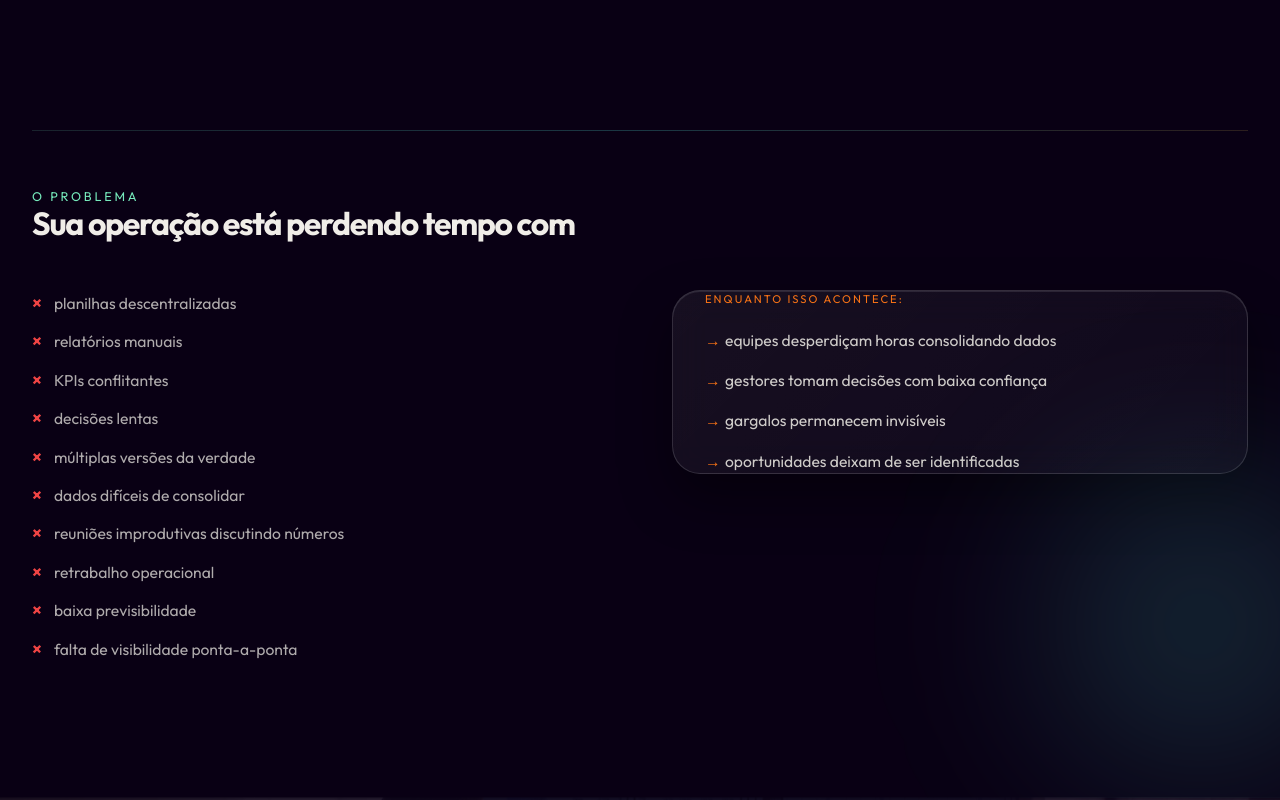
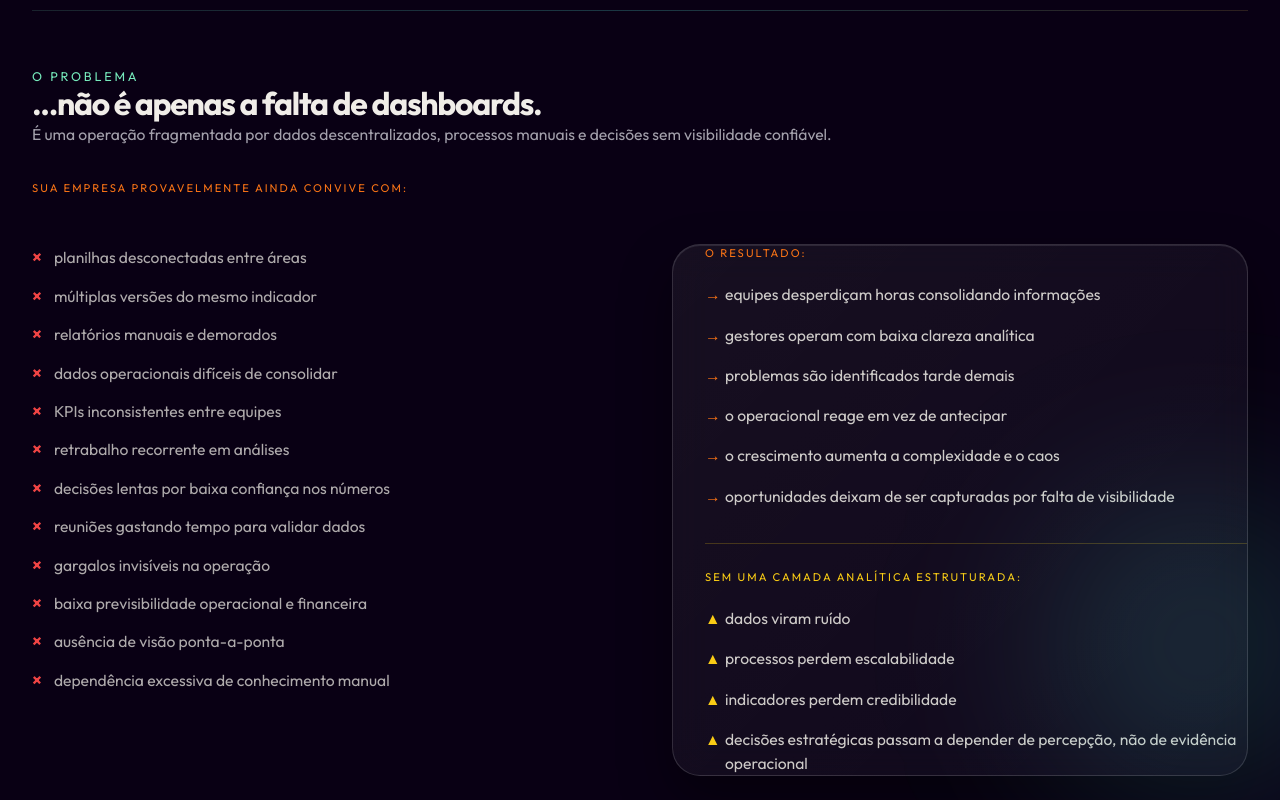
Before and after one commit to HugoLoyalConsulting/Website-LoyalConsulting, a Next.js app: page / in a window 1280 px wide. Shown: the part 960-1760 px from the top of the page. Built offline with nearby package versions, Linux system fonts and the light colour scheme; no server answers.

Commit message:
feat(copy): reforça narrativa do problema e paleta de ícones por severidade

```diff
--- a/app/globals.css
+++ b/app/globals.css
@@ -1873,6 +1873,16 @@ a {
   padding-left: 2rem;
 }
 
+.lc-dores-consequences--impact {
+  border-left-color: rgba(249, 115, 22, 0.48);
+}
+
+.lc-dores-next-block {
+  margin-top: 2.2rem;
+  padding-top: 1.55rem;
+  border-top: 1px solid rgba(250, 204, 21, 0.22);
+}
+
 .lc-dores-while-title {
   font-size: 0.7rem;
   letter-spacing: 0.18em;
@@ -1881,6 +1891,14 @@ a {
   margin-bottom: 1.25rem;
 }
 
+.lc-dores-while-title--impact {
+  color: #f97316;
+}
+
+.lc-dores-while-title--warning {
+  color: #facc15;
+}
+
 .lc-consequences-list {
   list-style: none;
   padding: 0;
@@ -1905,10 +1923,16 @@ a {
   color: #f97316;
 }
 
+.lc-consequences-list--warning li::before {
+  content: "▲";
+  color: #facc15;
+}
+
 @media (max-width: 768px) {
   .lc-dores-grid {
     grid-template-columns: 1fr;
   }
+
   .lc-dores-consequences {
     border-left: none;
     border-top: 2px solid rgba(249, 115, 22, 0.4);
@@ -2225,10 +2249,11 @@ a {
   .lc-how-step {
     padding: 1.3rem;
     gap: 0.8rem;
+  }
+
   .lc-how-gallery {
     margin-top: 0.85rem;
     padding-bottom: 0.25rem;
-  }
   }
 
   .lc-how-num {
--- a/app/page.tsx
+++ b/app/page.tsx
@@ -5,23 +5,34 @@ import { HeroCarouselScene } from "@/components/HeroCarouselScene";
 import { StickyTopNav, WhatsAppIcon, WHATSAPP_URL } from "@/components/StickyTopNav";
 
 const dores = [
-  "planilhas descentralizadas",
-  "relatórios manuais",
-  "KPIs conflitantes",
-  "decisões lentas",
-  "múltiplas versões da verdade",
-  "dados difíceis de consolidar",
-  "reuniões improdutivas discutindo números",
-  "retrabalho operacional",
-  "baixa previsibilidade",
-  "falta de visibilidade ponta-a-ponta",
+  "planilhas desconectadas entre áreas",
+  "múltiplas versões do mesmo indicador",
+  "relatórios manuais e demorados",
+  "dados operacionais difíceis de consolidar",
+  "KPIs inconsistentes entre equipes",
+  "retrabalho recorrente em análises",
+  "decisões lentas por baixa confiança nos números",
+  "reuniões gastando tempo para validar dados",
+  "gargalos invisíveis na operação",
+  "baixa previsibilidade operacional e financeira",
+  "ausência de visão ponta-a-ponta",
+  "dependência excessiva de conhecimento manual",
 ];
 
 const consequencias = [
-  "equipes desperdiçam horas consolidando dados",
-  "gestores tomam decisões com baixa confiança",
-  "gargalos permanecem invisíveis",
-  "oportunidades deixam de ser identificadas",
+  "equipes desperdiçam horas consolidando informações",
+  "gestores operam com baixa clareza analítica",
+  "problemas são identificados tarde demais",
+  "o operacional reage em vez de antecipar",
+  "o crescimento aumenta a complexidade e o caos",
+  "oportunidades deixam de ser capturadas por falta de visibilidade",
+];
+
+const riscosAnaliticos = [
+  "dados viram ruído",
+  "processos perdem escalabilidade",
+  "indicadores perdem credibilidade",
+  "decisões estratégicas passam a depender de percepção, não de evidência operacional",
 ];
 
 const howSteps = [
@@ -139,9 +150,9 @@ export default function HomePage() {
           <div>
             <p className="section-eyebrow reveal-up">Consultoria em Business Intelligence</p>
             <h1 className="ts-hero-h1 reveal-up mt-3">
-              Centralize dados e transforme operações manuais<br />
-              em visões automatizadas<br />
-              para decisões confiáveis.
+              Inteligência operacional<br />
+              ...não é só ter dashboard.<br />
+              É decidir com segurança.
             </h1>
             <p className="ts-hero-sub reveal-up">
               Centralizamos planilhas, ERPs, CRMs, APIs, SharePoint, bancos SQL e sistemas operacionais
@@ -175,8 +186,13 @@ export default function HomePage() {
         <div className="mx-auto w-full max-w-7xl px-5 sm:px-8">
           <div className="section-divider" />
           <div className="mt-14">
-            <p className="section-eyebrow section-eyebrow--red">O problema</p>
-            <h2 className="section-title mt-3">Sua operação está perdendo tempo com</h2>
+            <p className="section-eyebrow section-eyebrow--red">O PROBLEMA</p>
+            <h2 className="section-title mt-3">...não é apenas a falta de dashboards.</h2>
+            <p className="section-copy mt-4">
+              É uma operação fragmentada por dados descentralizados, processos manuais e decisões
+              sem visibilidade confiável.
+            </p>
+            <p className="lc-dores-while-title mt-8">Sua empresa provavelmente ainda convive com:</p>
           </div>
           <div className="lc-dores-grid mt-12">
             <ul className="lc-dores-list">
@@ -187,13 +203,24 @@ export default function HomePage() {
                 </li>
               ))}
             </ul>
-            <div className="lc-dores-consequences">
-              <p className="lc-dores-while-title">Enquanto isso acontece:</p>
+            <div className="lc-dores-consequences lc-dores-consequences--impact">
+              <p className="lc-dores-while-title lc-dores-while-title--impact">O resultado:</p>
               <ul className="lc-consequences-list">
                 {consequencias.map((c) => (
                   <li key={c}>{c}</li>
                 ))}
               </ul>
+
+              <div className="lc-dores-next-block">
+                <p className="lc-dores-while-title lc-dores-while-title--warning">
+                  Sem uma camada analítica estruturada:
+                </p>
+                <ul className="lc-consequences-list lc-consequences-list--warning">
+                  {riscosAnaliticos.map((r) => (
+                    <li key={r}>{r}</li>
+                  ))}
+                </ul>
+              </div>
             </div>
           </div>
         </div>
@@ -219,7 +246,7 @@ export default function HomePage() {
           <div className="section-divider" />
           <div className="mt-14">
             <p className="section-eyebrow">Como funciona</p>
-            <h2 className="section-title mt-3">Do dado ao painel executivo — em 3 etapas.</h2>
+            <h2 className="section-title mt-3">...não é apenas conectar fontes. É organizar decisão.</h2>
           </div>
           <div className="lc-how-steps mt-12">
             {howSteps.map((step) => (
@@ -266,7 +293,7 @@ export default function HomePage() {
           <div className="section-divider" />
           <div className="mt-14">
             <p className="section-eyebrow">O que você passa a ter</p>
-            <h2 className="section-title mt-3">Tudo que uma operação orientada a dados precisa.</h2>
+            <h2 className="section-title mt-3">...não é só visual bonito. É clareza operacional diária.</h2>
           </div>
           <div className="lc-dores-grid mt-12">
             <ul className="lc-dores-list">
@@ -309,7 +336,7 @@ export default function HomePage() {
           <div className="section-divider" />
           <div className="mt-14">
             <p className="section-eyebrow">Planos</p>
-            <h2 className="section-title mt-3">Escolha a cobertura ideal para sua operação.</h2>
+            <h2 className="section-title mt-3">...não é sobre pacote. É sobre maturidade de dados.</h2>
           </div>
           <div className="lc-plans-grid mt-12">
             {plans.map((plan) => (
@@ -337,7 +364,7 @@ export default function HomePage() {
       {/* ── CTA FINAL ───────────────────────────────────────── */}
       <div className="lc-cta-band">
         <div className="mx-auto w-full max-w-7xl px-5 sm:px-8 text-center">
-          <h2 className="lc-cta-title">Pronto para parar de operar no escuro?</h2>
+          <h2 className="lc-cta-title">...não espere o caos crescer para agir.</h2>
           <p className="lc-cta-sub">Diagnóstico de maturidade em dados · gratuito · 30 minutos · Sem compromisso.</p>
           <a href="#contato" className="btn-accent mt-8 inline-block">
             Solicitar diagnóstico de maturidade →
```
